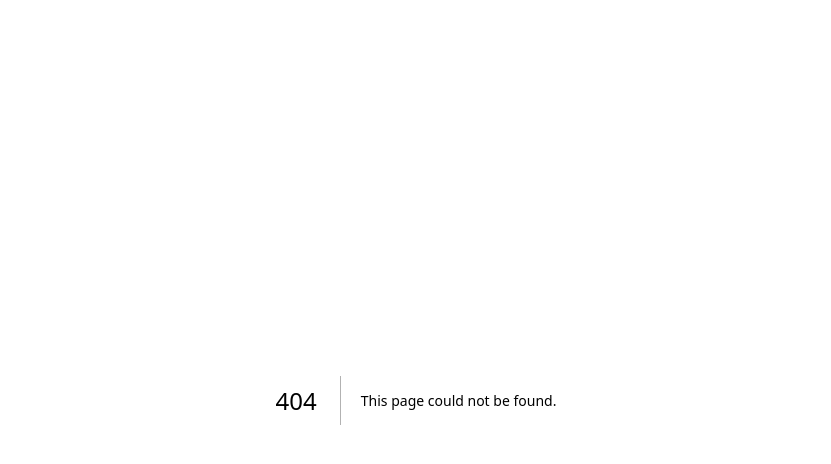
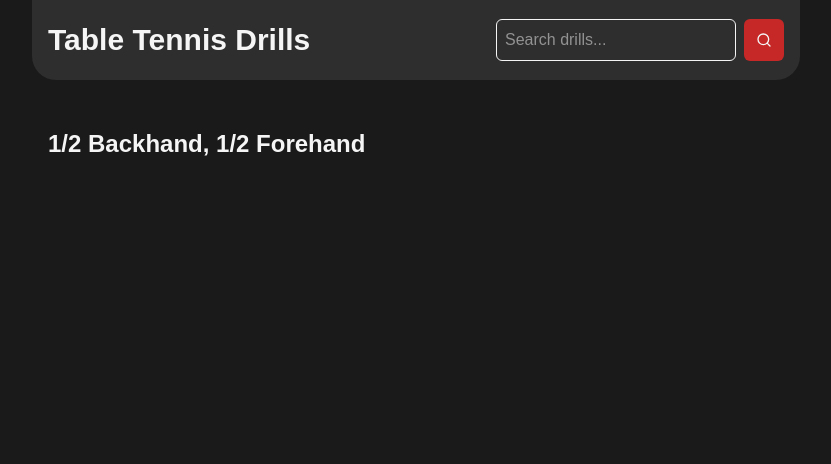
Before and after one commit to RowMur/ttdrills, a Next.js app: page /drills/1-2-backhand-1-2-forehand in a window 1280 px wide. Before the commit this address had no page. Shown: the top 464 px of the page, without its empty margins (224-1055 px from the left). Built offline with nearby package versions, Linux system fonts and the light colour scheme.

Commit message:
feat: stub out drill page

```diff
--- /dev/null
+++ b/src/app/drills/[drill]/page.tsx
@@ -0,0 +1,26 @@
+import { Main } from "@/components/Main";
+import { DRILLS } from "@/data";
+import { notFound } from "next/navigation";
+
+type Props = {
+  params: Promise<{
+    drill: string;
+  }>;
+};
+
+const Page = async (props: Props) => {
+  const params = await props.params;
+  const drill = DRILLS.find((d) => d.slug === params.drill);
+
+  if (!drill) {
+    notFound();
+  }
+
+  return (
+    <Main>
+      <h2 className="text-2xl font-bold">{drill.name}</h2>
+    </Main>
+  );
+};
+
+export default Page;
--- a/src/app/layout.tsx
+++ b/src/app/layout.tsx
@@ -1,6 +1,7 @@
 import type { Metadata } from "next";
 import { Geist, Geist_Mono } from "next/font/google";
 import "./globals.css";
+import { Navbar } from "@/components/Navbar";
 
 const geistSans = Geist({
   variable: "--font-geist-sans",
@@ -27,6 +28,7 @@ export default function RootLayout({
       <body
         className={`${geistSans.variable} ${geistMono.variable} antialiased`}
       >
+        <Navbar />
         {children}
       </body>
     </html>
--- a/src/app/page.tsx
+++ b/src/app/page.tsx
@@ -1,17 +1,17 @@
+import { Main } from "@/components/Main";
 import { Searchbox } from "@/components/Searchbox";
 import { SearchResults } from "@/components/SearchResults";
 import { Suspense } from "react";
 
 export default function Home() {
   return (
-    <main className="max-w-7xl mx-auto p-4">
-      <h1 className="text-3xl font-bold text-center mb-4">
-        Table Tennis Drills
-      </h1>
+    <Main>
       <Suspense fallback={<div>Loading...</div>}>
-        <Searchbox />
+        <div className="mb-8 mx-auto w-fit">
+          <Searchbox />
+        </div>
         <SearchResults />
       </Suspense>
-    </main>
+    </Main>
   );
 }
--- a/src/components/DrillCard.tsx
+++ b/src/components/DrillCard.tsx
@@ -4,6 +4,7 @@ import { ControlButton } from "@/components/ControlButton";
 import { DrillDiagram } from "@/components/DrillDiagram/DrillDiagram";
 import { Drill, Node } from "@/types";
 import { ChevronLeft, ChevronRight, RotateCcw } from "lucide-react";
+import Link from "next/link";
 import { useState } from "react";
 
 const DIAGRAM_HEIGHT = 360;
@@ -39,11 +40,11 @@ export const DrillCard = ({ drill }: Props) => {
 
   return (
     <div className="shadow-lg p-4 rounded-lg bg-grey w-[232px] flex flex-col">
-      <h2 className="font-semibold mb-2 text-wrap grow">{drill.name}</h2>
-      {/* TODO: Find some way to dynamically check if it's continuous */}
-      {/* <div className="flex flex-wrap gap-2 mb-4">
-        <Tag text={drill.loopBehavior} />
-      </div> */}
+      <h2 className="font-semibold mb-2 text-wrap grow">
+        <Link href={`/drills/${drill.slug}`} className="hover:underline">
+          {drill.name}
+        </Link>
+      </h2>
       <div className={`relative w-fit mx-auto`}>
         <DrillDiagram
           drill={drill}
--- /dev/null
+++ b/src/components/Main.tsx
@@ -0,0 +1,5 @@
+import { PropsWithChildren } from "react";
+
+export const Main = ({ children }: PropsWithChildren<object>) => {
+  return <main className="max-w-3xl mx-auto p-4">{children}</main>;
+};
--- /dev/null
+++ b/src/components/Navbar.tsx
@@ -0,0 +1,21 @@
+"use client";
+
+import { Searchbox } from "@/components/Searchbox";
+import Link from "next/link";
+import { usePathname } from "next/navigation";
+
+export const Navbar = () => {
+  const pathname = usePathname();
+  const isHome = pathname === "/";
+
+  return (
+    <nav className="flex max-w-3xl mx-auto justify-between items-center p-4 mb-8 bg-grey rounded-b-3xl text-white min-h-20">
+      <h1 className="text-3xl font-bold text-center">
+        <Link href="/" className="hover:underline">
+          Table Tennis Drills
+        </Link>
+      </h1>
+      {!isHome && <Searchbox />}
+    </nav>
+  );
+};
--- a/src/components/Searchbox.tsx
+++ b/src/components/Searchbox.tsx
@@ -15,7 +15,7 @@ export const Searchbox = () => {
   const handleSearch = useCallback(
     (query: string) => {
       if (query) {
-        router.push(`?${SEARCH_KEY}=${encodeURIComponent(query)}`);
+        router.push(`/?${SEARCH_KEY}=${encodeURIComponent(query)}`);
       } else {
         router.push("/");
       }
@@ -24,7 +24,7 @@ export const Searchbox = () => {
   );
 
   return (
-    <div className="flex gap-2 mb-8 mx-auto w-60 md:w-72">
+    <div className="flex gap-2 w-72">
       <input
         type="text"
         placeholder="Search drills..."
--- a/src/data.ts
+++ b/src/data.ts
@@ -9,6 +9,7 @@ export const shotTypeShorthand: Record<ShotType, string> = {
 export const DRILLS: Drill[] = [
   {
     name: "2 Backhands, 2 Forehands",
+    slug: "2-backhands-2-forehands",
     graph: {
       entryPoint: "backhand1",
       nodes: {
@@ -105,6 +106,7 @@ export const DRILLS: Drill[] = [
   },
   {
     name: "Falkenberg",
+    slug: "falkenberg",
     graph: {
       entryPoint: "backhand1",
       nodes: {
@@ -179,6 +181,7 @@ export const DRILLS: Drill[] = [
   },
   {
     name: "1 Backhand, 1 Forehand",
+    slug: "1-backhand-1-forehand",
     graph: {
       entryPoint: "backhand1",
       nodes: {
@@ -231,6 +234,7 @@ export const DRILLS: Drill[] = [
   },
   {
     name: "Backhand, Middle, Backhand, Wide",
+    slug: "backhand-middle-backhand-wide",
     graph: {
       entryPoint: "backhand1",
       nodes: {
@@ -327,6 +331,7 @@ export const DRILLS: Drill[] = [
   },
   {
     name: "1/2 Backhand, 1 Forehand",
+    slug: "1-2-backhand-1-forehand",
     graph: {
       entryPoint: "backhand1",
       nodes: {
@@ -401,6 +406,7 @@ export const DRILLS: Drill[] = [
   },
   {
     name: "1/2 Backhand, 1/2 Forehand",
+    slug: "1-2-backhand-1-2-forehand",
     graph: {
       entryPoint: "backhand1",
       nodes: {
@@ -497,6 +503,7 @@ export const DRILLS: Drill[] = [
   },
   {
     name: "Flick and Down the Line",
+    slug: "flick-and-down-the-line",
     graph: {
       entryPoint: "serve",
       nodes: {
@@ -571,6 +578,7 @@ export const DRILLS: Drill[] = [
   },
   {
     name: "3rd Ball Forehand Pivot",
+    slug: "3rd-ball-forehand-pivot",
     graph: {
       entryPoint: "serve",
       nodes: {
--- a/src/types.ts
+++ b/src/types.ts
@@ -40,5 +40,6 @@ type StepGraph = {
 
 export type Drill = {
   name: string;
+  slug: string;
   graph: StepGraph;
 };
```
